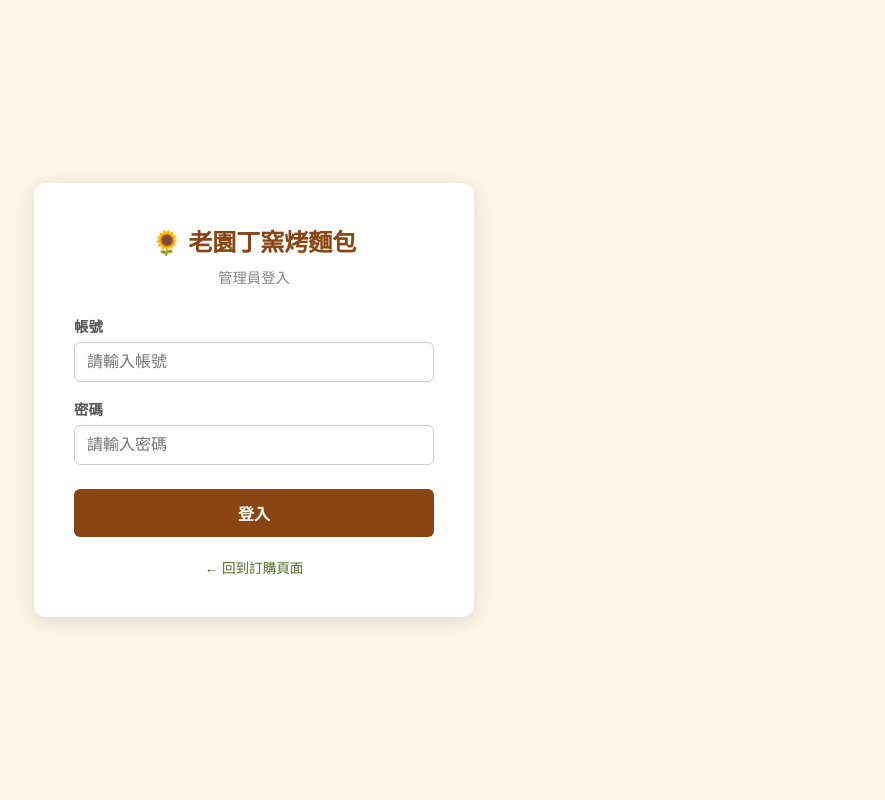
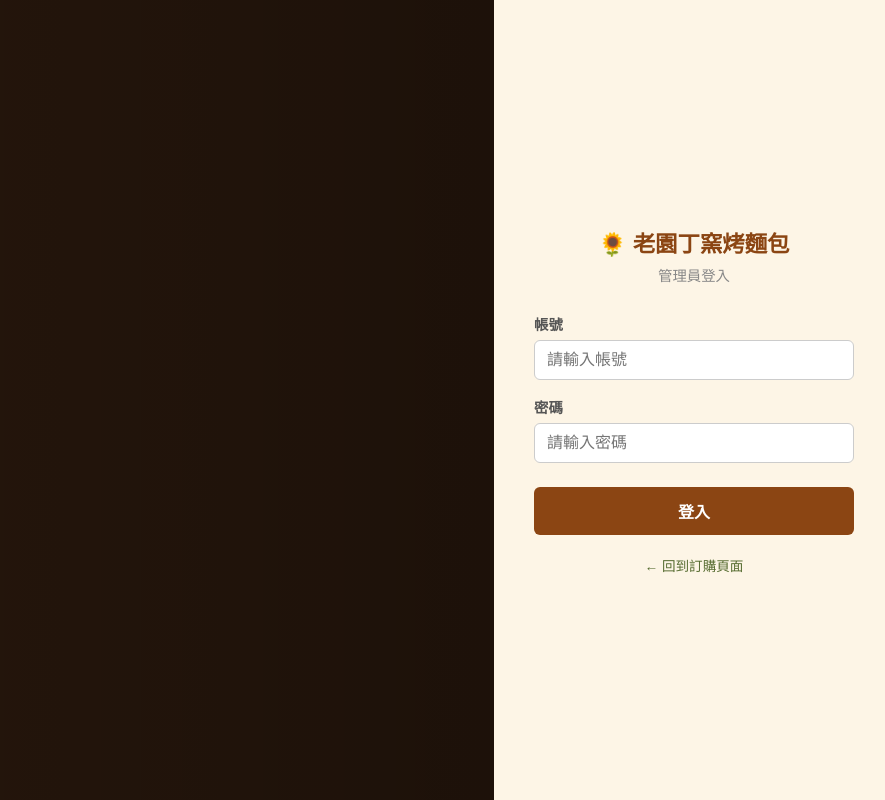
Before and after one commit to p581581/OldGarden, a website: page public/login.html in a window 1280 px wide. Shown: the whole page, without its empty margins (386-1271 px from the left). Drawn offline with Linux system fonts and the light colour scheme; no server answers.

Commit message:
修改登入頁面

```diff
--- a/public/login.html
+++ b/public/login.html
@@ -12,28 +12,53 @@
             --bg-color: #FDF5E6;
             --white: #fff;
         }
+        *, *::before, *::after { box-sizing: border-box; }
         body {
             font-family: "Microsoft JhengHei", "Heiti TC", sans-serif;
-            background-color: var(--bg-color);
+            margin: 0;
             display: flex;
+            height: 100vh;
+            overflow: hidden;
+        }
+        /* ── 左側 Banner ── */
+        .banner-panel {
+            flex: 1;
+            position: relative;
+            background: #2c1a0e;
+            overflow: hidden;
+        }
+        .banner-panel img {
+            width: 100%;
+            height: 100%;
+            object-fit: cover;
+            object-position: center;
+            display: block;
+        }
+        .banner-panel-overlay {
+            position: absolute;
+            inset: 0;
+            background: linear-gradient(to right, rgba(0,0,0,0.1), rgba(0,0,0,0.35));
+        }
+        /* ── 右側登入 ── */
+        .login-panel {
+            width: 400px;
+            flex-shrink: 0;
+            background: var(--bg-color);
+            display: flex;
+            align-items: center;
             justify-content: center;
-            align-items: center;
-            min-height: 100vh;
-            margin: 0;
+            padding: 40px 36px;
+            overflow-y: auto;
         }
         .login-box {
-            background: var(--white);
-            padding: 40px;
-            border-radius: 12px;
-            box-shadow: 0 4px 20px rgba(0,0,0,0.12);
             width: 100%;
-            max-width: 360px;
+            max-width: 320px;
         }
         .login-box h1 {
             text-align: center;
             color: var(--primary-color);
-            margin: 0 0 8px;
-            font-size: 1.5rem;
+            margin: 0 0 6px;
+            font-size: 1.4rem;
         }
         .login-box p {
             text-align: center;
@@ -55,7 +80,6 @@
             border: 1px solid #ccc;
             border-radius: 6px;
             font-size: 1rem;
-            box-sizing: border-box;
             font-family: inherit;
         }
         .form-group input:focus {
@@ -94,10 +118,24 @@
             text-decoration: none;
         }
         .back-link:hover { text-decoration: underline; }
+        /* ── 手機版：隱藏 banner，登入區全寬置中 ── */
+        @media (max-width: 700px) {
+            .banner-panel { display: none; }
+            .login-panel {
+                width: 100%;
+                justify-content: center;
+                align-items: center;
+            }
+        }
     </style>
 </head>
 <body>
 
+<div class="banner-panel" id="bannerPanel">
+    <div class="banner-panel-overlay"></div>
+</div>
+
+<div class="login-panel">
     <div class="login-box">
         <h1>🌻 老園丁窯烤麵包</h1>
         <p>管理員登入</p>
@@ -116,8 +154,24 @@
 
         <a href="/" class="back-link">← 回到訂購頁面</a>
     </div>
+</div>
 
 <script>
+    // 載入 Banner
+    (async () => {
+        try {
+            const res = await fetch('/api/banner');
+            const { url } = await res.json();
+            if (url) {
+                const panel = document.getElementById('bannerPanel');
+                const img = document.createElement('img');
+                img.src = url;
+                img.alt = '';
+                panel.insertBefore(img, panel.firstChild);
+            }
+        } catch {}
+    })();
+
     // 已登入則直接跳轉
     const token = localStorage.getItem('admin_token');
     const exp = localStorage.getItem('admin_token_exp');
```
Lines whose indentation alone changed are shown as unchanged.
